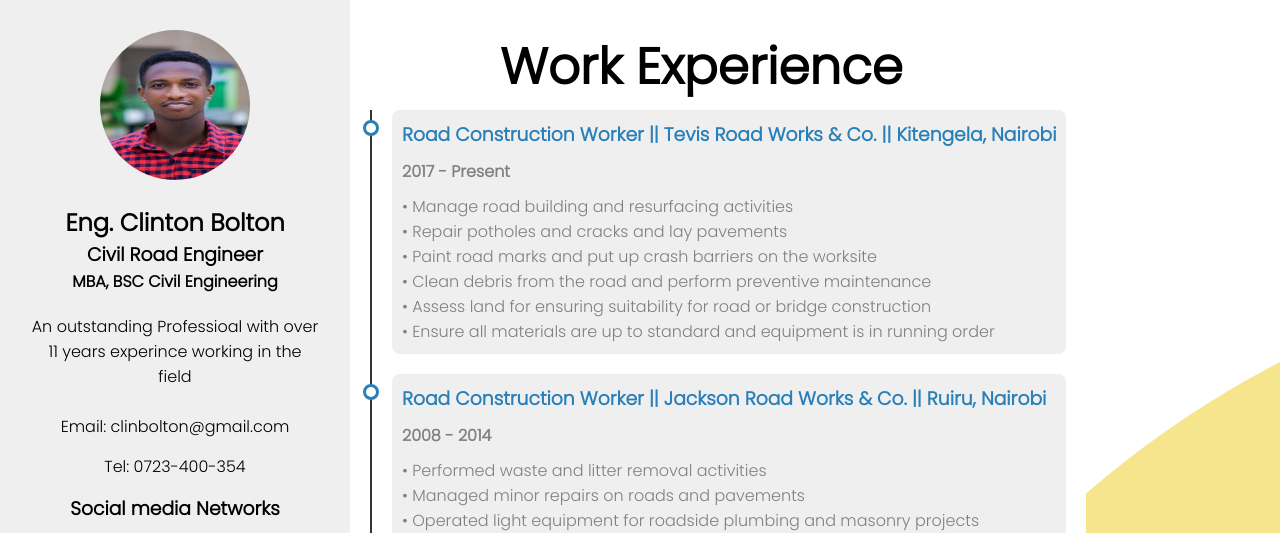
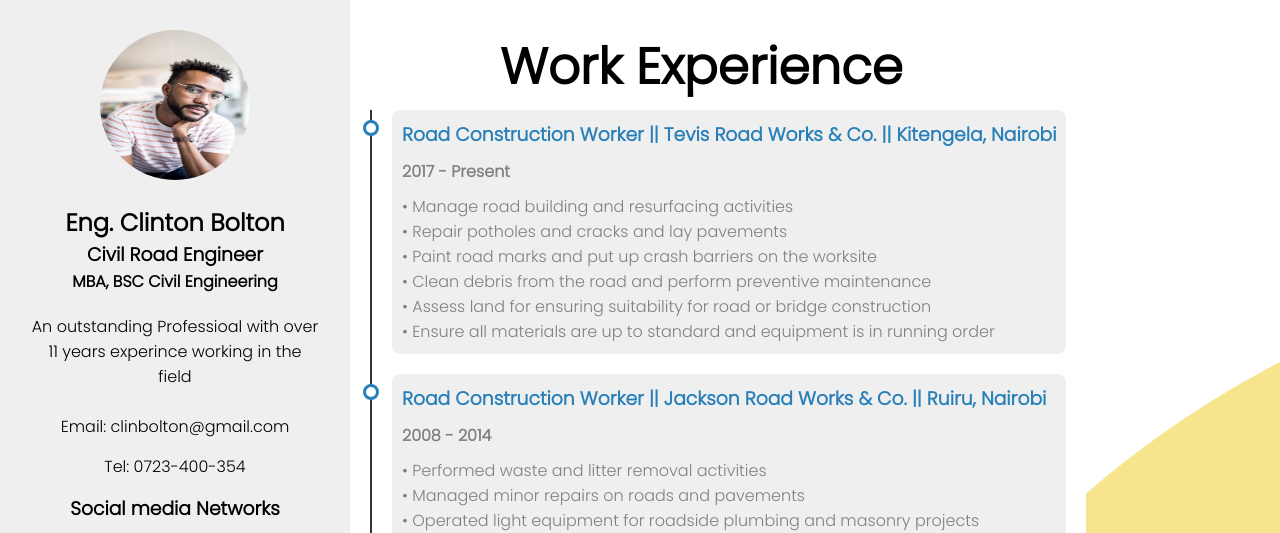
Before and after one commit to danielobare/dade-contractors, a plain HTML site: page assets/pages/profiles/roadcontractors/profile-3.html in a window 1280 px wide. Shown: the top 533 px of the page. Drawn offline with Linux system fonts and the light colour scheme.

Commit message:
made changes to each undividual profile

```diff
--- a/assets/pages/profiles/roadcontractors/profile-3.html
+++ b/assets/pages/profiles/roadcontractors/profile-3.html
@@ -13,7 +13,7 @@
     <div class="card">
 
         <div>
-            <img src="../../../images/profile-section/profile-1.jpg" alt="">
+            <img src="../../../images/profile-section/profile-5.jpg" alt="">
             <h2>Eng. Clinton Bolton</h2>
             <h3>Civil Road Engineer</h3>
             <h4>MBA, BSC Civil Engineering</h4>
```
Also changed, not shown: assets/pages/profiles/roadcontractors/profile-1.html (+1 -1 lines), assets/pages/profiles/roadcontractors/profile-2.html (+1 -1 lines), assets/pages/profiles/roadcontractors/profile-4.html (+1 -1 lines).
